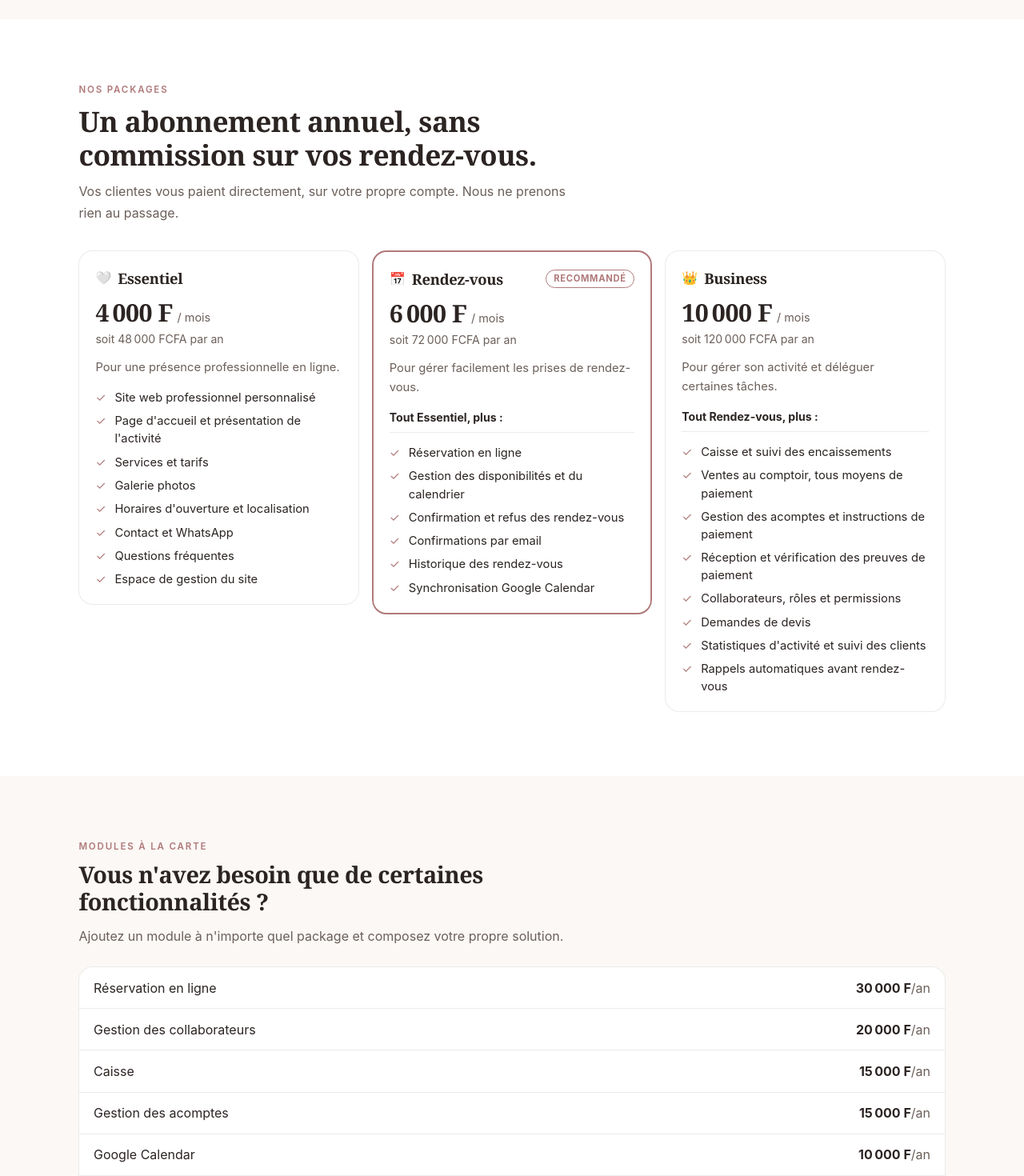
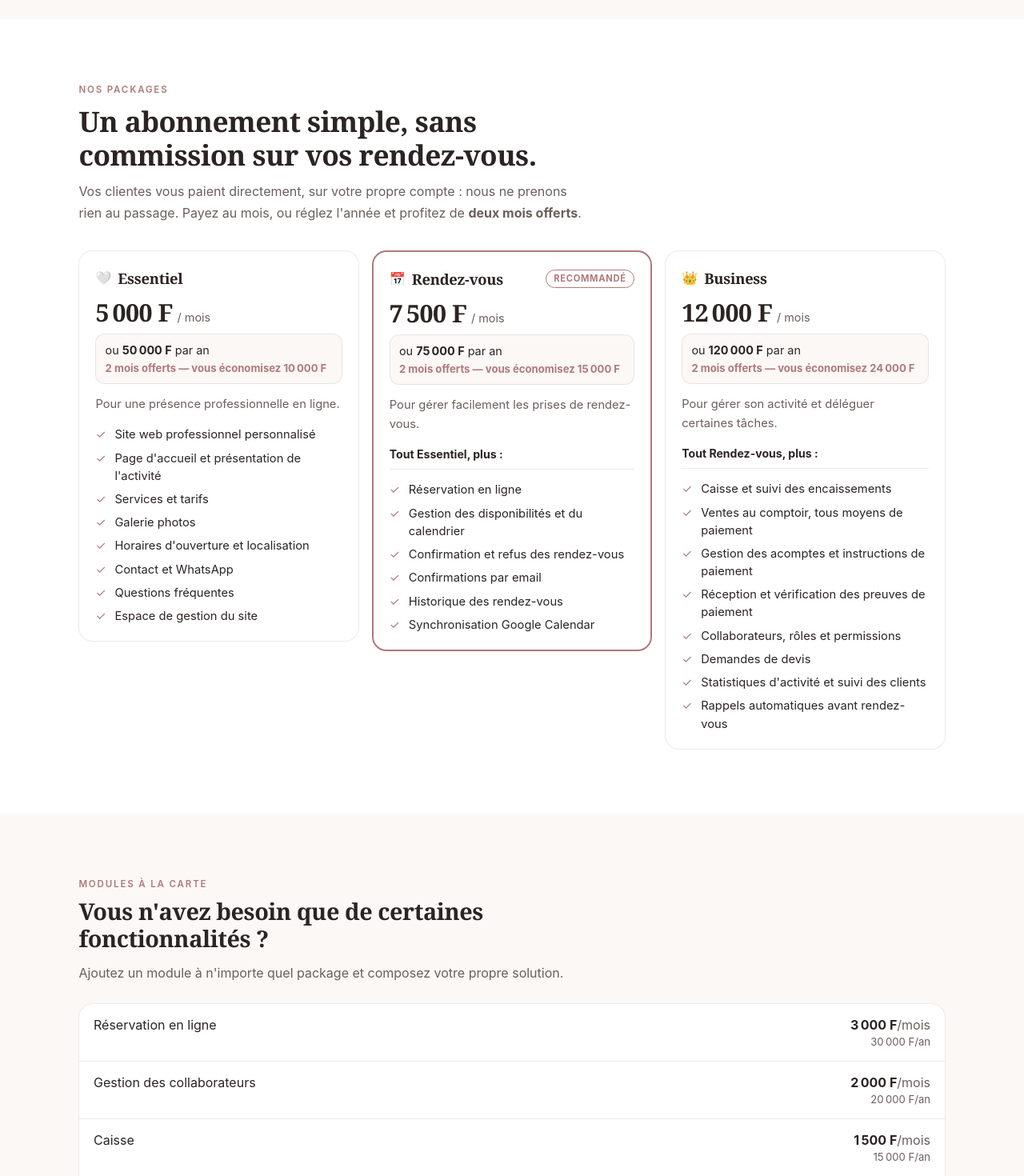
Before and after one commit to gracome/Prestataires, a Next.js app: page / in a window 1280 px wide. Shown: the part 1020-2490 px from the top of the page at 80% size. Built offline with nearby package versions, Linux system fonts and the light colour scheme.

Commit message:
Ouvre le paiement mensuel et récompense l'annuel
Une année coûte dix mois. La règle vaut pour les packages comme pour les
modules, si bien que l'avantage se dit d'une phrase — deux mois offerts — sans
demander à personne de comparer des pourcentages.

```diff
--- a/src/app/page.tsx
+++ b/src/app/page.tsx
@@ -19,12 +19,22 @@ export const dynamic = "force-dynamic";
  */
 const CONTACT_URL = "";
 
+/**
+ * Paying by the year costs ten months instead of twelve. One rule for every
+ * package and every module, so the saving is the same sentence everywhere and
+ * nobody has to compare percentages.
+ */
+const MONTHS_CHARGED_YEARLY = 10;
+
+function yearlyPrice(monthly: number): number {
+  return monthly * MONTHS_CHARGED_YEARLY;
+}
+
 type Plan = {
   id: string;
   name: string;
   emoji: string;
   monthly: number;
-  yearly: number;
   pitch: string;
   /** Named so each card says what it builds on instead of repeating it. */
   includes?: string;
@@ -37,8 +47,7 @@ const PLANS: Plan[] = [
     id: "essentiel",
     name: "Essentiel",
     emoji: "🤍",
-    monthly: 4000,
-    yearly: 48000,
+    monthly: 5000,
     pitch: "Pour une présence professionnelle en ligne.",
     features: [
       "Site web professionnel personnalisé",
@@ -55,8 +64,7 @@ const PLANS: Plan[] = [
     id: "rendez-vous",
     name: "Rendez-vous",
     emoji: "📅",
-    monthly: 6000,
-    yearly: 72000,
+    monthly: 7500,
     pitch: "Pour gérer facilement les prises de rendez-vous.",
     includes: "Essentiel",
     recommended: true,
@@ -73,8 +81,7 @@ const PLANS: Plan[] = [
     id: "business",
     name: "Business",
     emoji: "👑",
-    monthly: 10000,
-    yearly: 120000,
+    monthly: 12000,
     pitch: "Pour gérer son activité et déléguer certaines tâches.",
     includes: "Rendez-vous",
     features: [
@@ -90,15 +97,15 @@ const PLANS: Plan[] = [
   },
 ];
 
-const MODULES: Array<{ name: string; yearly: number }> = [
-  { name: "Réservation en ligne", yearly: 30000 },
-  { name: "Gestion des collaborateurs", yearly: 20000 },
-  { name: "Caisse", yearly: 15000 },
-  { name: "Gestion des acomptes", yearly: 15000 },
-  { name: "Google Calendar", yearly: 10000 },
-  { name: "Demandes de devis", yearly: 10000 },
-  { name: "Statistiques", yearly: 10000 },
-  { name: "Rappels automatiques", yearly: 10000 },
+const MODULES: Array<{ name: string; monthly: number }> = [
+  { name: "Réservation en ligne", monthly: 3000 },
+  { name: "Gestion des collaborateurs", monthly: 2000 },
+  { name: "Caisse", monthly: 1500 },
+  { name: "Gestion des acomptes", monthly: 1500 },
+  { name: "Google Calendar", monthly: 1000 },
+  { name: "Demandes de devis", monthly: 1000 },
+  { name: "Statistiques", monthly: 1000 },
+  { name: "Rappels automatiques", monthly: 1000 },
 ];
 
 /** 48000 -> "48 000", with a narrow no-break space holding the groups together. */
@@ -222,11 +229,12 @@ export default async function HomePage() {
                 className="font-display"
                 style={{ fontSize: "clamp(1.6rem, 4vw, 2.2rem)", lineHeight: 1.2, margin: ".5rem 0 .75rem" }}
               >
-                Un abonnement annuel, sans commission sur vos rendez-vous.
+                Un abonnement simple, sans commission sur vos rendez-vous.
               </h2>
               <p style={{ margin: 0, color: "var(--brand-muted)", lineHeight: 1.7 }}>
-                Vos clientes vous paient directement, sur votre propre compte.
-                Nous ne prenons rien au passage.
+                Vos clientes vous paient directement, sur votre propre compte :
+                nous ne prenons rien au passage. Payez au mois, ou réglez
+                l&apos;année et profitez de <strong>deux mois offerts</strong>.
               </p>
             </div>
 
@@ -276,9 +284,22 @@ export default async function HomePage() {
                     }}
                   >
                     <span>{module.name}</span>
-                    <span style={{ fontWeight: 700, whiteSpace: "nowrap" }}>
-                      {fcfa(module.yearly)} F
-                      <span style={{ fontWeight: 400, color: "var(--brand-muted)" }}>/an</span>
+                    <span style={{ textAlign: "right", whiteSpace: "nowrap" }}>
+                      <span style={{ fontWeight: 700 }}>
+                        {fcfa(module.monthly)} F
+                        <span style={{ fontWeight: 400, color: "var(--brand-muted)" }}>
+                          /mois
+                        </span>
+                      </span>
+                      <span
+                        style={{
+                          display: "block",
+                          fontSize: ".82rem",
+                          color: "var(--brand-muted)",
+                        }}
+                      >
+                        {fcfa(yearlyPrice(module.monthly))} F/an
+                      </span>
                     </span>
                   </li>
                 ))}
@@ -360,9 +381,31 @@ function PlanCard({ plan }: { plan: Plan }) {
           </span>
           <span style={{ color: "var(--brand-muted)", fontSize: ".9rem" }}>/ mois</span>
         </p>
-        <p style={{ margin: ".35rem 0 0", color: "var(--brand-muted)", fontSize: ".88rem" }}>
-          soit {fcfa(plan.yearly)} FCFA par an
-        </p>
+
+        <div
+          style={{
+            marginTop: ".6rem",
+            padding: ".55rem .7rem",
+            borderRadius: 12,
+            background: "var(--brand-background)",
+            border: "1px solid var(--brand-border)",
+          }}
+        >
+          <p style={{ margin: 0, fontSize: ".9rem" }}>
+            ou <strong>{fcfa(yearlyPrice(plan.monthly))} F</strong> par an
+          </p>
+          <p
+            style={{
+              margin: ".15rem 0 0",
+              fontSize: ".82rem",
+              fontWeight: 700,
+              color: "var(--brand-primary)",
+            }}
+          >
+            2 mois offerts — vous économisez{" "}
+            {fcfa(plan.monthly * 12 - yearlyPrice(plan.monthly))} F
+          </p>
+        </div>
       </div>
 
       <p style={{ margin: 0, color: "var(--brand-muted)", lineHeight: 1.6, fontSize: ".92rem" }}>
```
Also changed, not shown: .price-edit.js (added).
